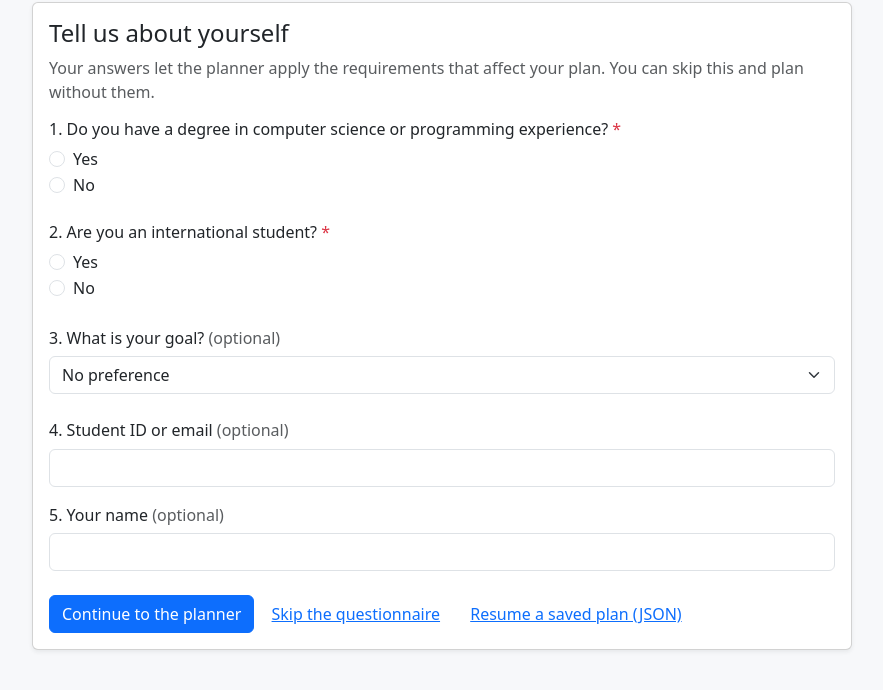
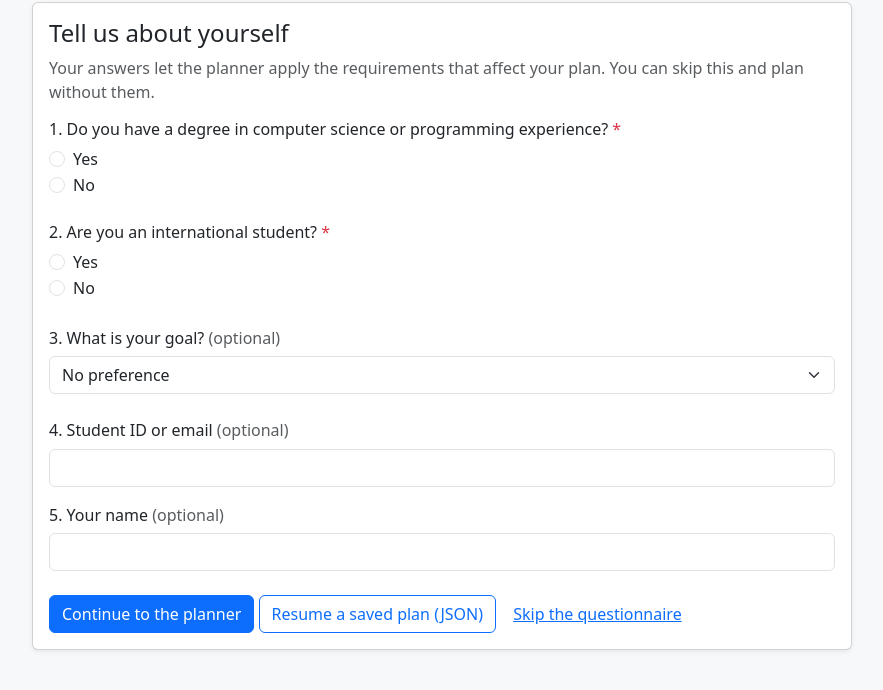
Before and after one commit to NKU-SCA-MSCS/main, a plain HTML site: page planner/index.html in a window 1280 px wide. Shown: the part 118-808 px from the top of the page, without its empty margins (50-933 px from the left). Drawn offline with Linux system fonts and the light colour scheme.

Commit message:
Fixed new version

```diff
--- a/planner/index.html
+++ b/planner/index.html
@@ -93,8 +93,8 @@
 					</div>
 
 					<button type="submit" class="btn btn-primary">Continue to the planner</button>
+					<button type="button" id="resumeBtn" class="btn btn-outline-primary">Resume a saved plan (JSON)</button>
 					<button type="button" id="skipBtn" class="btn btn-link">Skip the questionnaire</button>
-					<button type="button" id="resumeBtn" class="btn btn-link">Resume a saved plan (JSON)</button>
 				</form>
 			</div>
 		</div>
```
